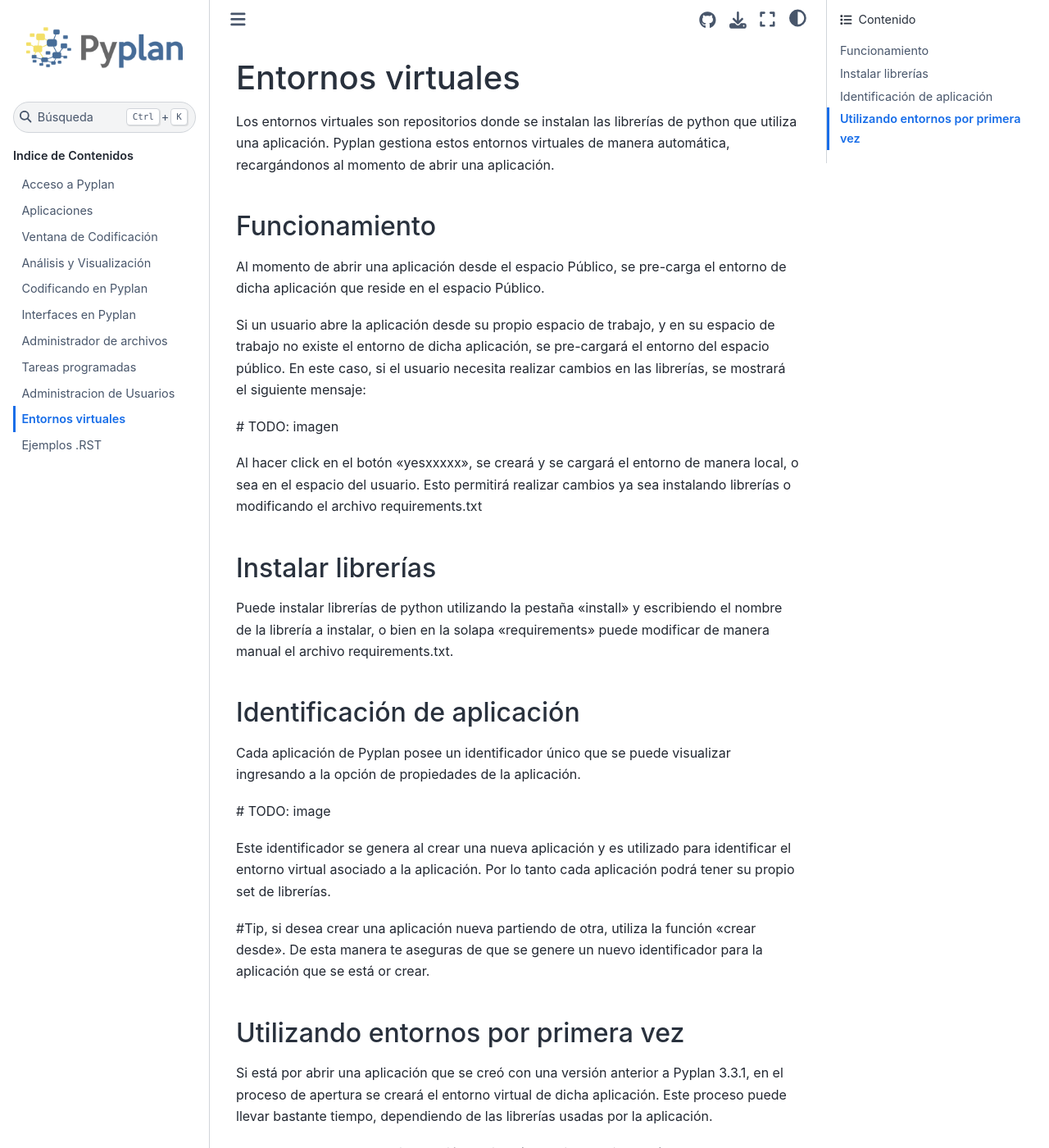
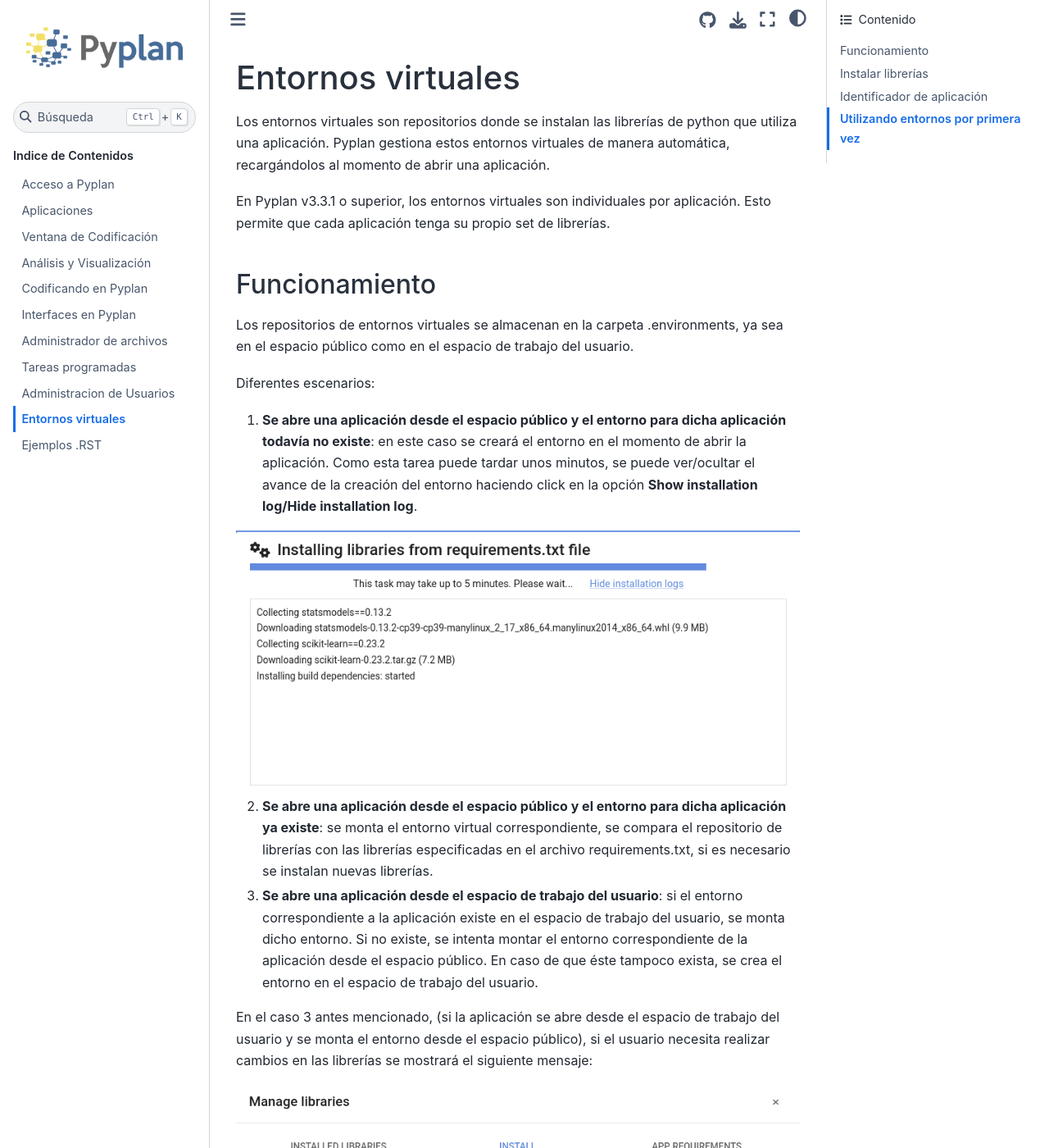
Before and after one commit to pyplan/pyplan, a Sphinx documentation site: the page built from docs/10_environments/index.rst, in a window 1280 px wide and 1400 px high. Shown: the whole window at 82% size. Built offline with Sphinx 7.4.7 and the Sphinx Book theme 1.1.4, drawn with Linux system fonts in a browser that asks for light colours; some of the changed text lies outside the part shown.

Commit message:
Manejo de entornos

```diff
--- a/docs/10_environments/index.rst
+++ b/docs/10_environments/index.rst
@@ -2,44 +2,71 @@
 ==================
 
 Los entornos virtuales son repositorios donde se instalan las librerías de python que utiliza una aplicación.
-Pyplan gestiona estos entornos virtuales de manera automática, recargándonos al momento de abrir una aplicación.
+Pyplan gestiona estos entornos virtuales de manera automática, recargándolos al momento de abrir una aplicación.
+
+En Pyplan v3.3.1 o superior, los entornos virtuales son individuales por aplicación. Esto permite que cada aplicación tenga su propio set de librerías.
 
 
 Funcionamiento
 --------------
 
-Al momento de abrir una aplicación desde el espacio Público, se pre-carga el entorno de dicha aplicación que reside en el espacio Público.
+Los repositorios de entornos virtuales se almacenan en la carpeta .environments, ya sea en el espacio público como en el espacio de trabajo del usuario.
 
-Si un usuario abre la aplicación desde su propio espacio de trabajo, y en su espacio de trabajo no existe el entorno de dicha aplicación,
-se pre-cargará el entorno del espacio público. En este caso, si el usuario necesita realizar cambios en las librerías, se mostrará el siguiente mensaje:
+Diferentes escenarios:
+
+1. **Se abre una aplicación desde el espacio público y el entorno para dicha aplicación todavía no existe**: en este caso se creará el entorno en el momento de abrir la aplicación. Como esta tarea puede tardar unos minutos, se puede ver/ocultar el avance de la creación del entorno haciendo click en la opción **Show installation log/Hide installation log**.
+
+.. image:: images/show-installation-log-expanded.png
 
 
-# TODO: imagen
+2. **Se abre una aplicación desde el espacio público y el entorno para dicha aplicación ya existe**: se monta el entorno virtual correspondiente, se compara el repositorio de librerías con las librerías especificadas en el archivo requirements.txt, si es necesario se instalan nuevas librerías.
 
-Al hacer click en el botón "yesxxxxx", se creará y se cargará el entorno de manera local, o sea en el espacio del usuario. Esto permitirá
-realizar cambios ya sea instalando librerías o modificando el archivo requirements.txt
+
+3. **Se abre una aplicación desde el espacio de trabajo del usuario**: si el entorno correspondiente a la aplicación existe en el espacio de trabajo del usuario, se monta dicho entorno. Si no existe, se intenta montar el entorno correspondiente de la aplicación desde el espacio público. En caso de que éste tampoco exista, se crea el entorno en el espacio de trabajo del usuario.
+
+
+En el caso 3 antes mencionado, (si la aplicación se abre desde el espacio de trabajo del usuario y se monta el entorno desde el espacio público), si el usuario necesita realizar cambios en las librerías se mostrará el siguiente mensaje:
+
+.. image:: images/shared-environment.png
+
+Esto indica que para realizar cambios (ya sea instalando una librería utilizando la herramienta "pip install" o modificando el archivo requirements.txt)
+se deberá crear el entorno virtual en el espacio del usuario. Ésta tarea es automática y se inicia haciendo click en el botón: **Yes, perform these tasks**.
+Esto tomará un tiempo y luego el usuario podrá instalar las librerías que sean necesarias.
+
+.. tip:: Realize esta acción sólo en el caso de que necesite agregar/modificar librerías.
 
 
 Instalar librerías
 ------------------
 
-Puede instalar librerías de python utilizando la pestaña "install" y escribiendo el nombre de la librería a instalar, o bien en la solapa
-"requirements" puede modificar de manera manual el archivo requirements.txt.
+Se puede instalar librerías de dos formas:
+
+1. utilizando la pestaña "Install" y escribir el nombre de la librería a instalar
+
+.. image:: images/pip-install.png
+
+2. desde la pestaña "App requirements" puede modificar de manera manual el archivo requirements.txt. Esta última opción brinda mas control sobre las librerías que necesita la aplicación.
+
+.. image:: images/requirements.png
+
+En definitiva, el set de librerías que una aplicación necesita se define en el archivo de requerimientos (requirements.txt).
+Este archivo se genera automáticamente si el usuario quita una librería desde la pestaña "Installed libraries" o agrega una nueva librería utilizando la pestaña "Install"
 
 
-Identificación de aplicación
-----------------------------
+Identificador de aplicación
+---------------------------
 
-Cada aplicación de Pyplan posee un identificador único que se puede visualizar ingresando a la opción de propiedades de la aplicación.
+Cada aplicación de Pyplan posee un **identificador único** que se puede visualizar ingresando a la opción de propiedades de la aplicación.
 
+.. image:: images/app-properties-button.png
 
-# TODO: image
+.. image:: images/app-properties.png
 
 Este identificador se genera al crear una nueva aplicación y es utilizado para identificar el entorno virtual asociado a la aplicación. Por lo tanto
-cada aplicación podrá tener su propio set de librerías.
+es importante asegurarse de que todas las versiones de la misma aplicación tengan el mismo identificador, como así también que todas las aplicaciones
+distintas tengan su propio identificador.
 
-#Tip, si desea crear una aplicación nueva partiendo de otra, utiliza la función "crear desde". De esta manera te aseguras de que se genere
-un nuevo identificador para la aplicación que se está or crear.
+.. tip:: Si desea crear una aplicación nueva partiendo de otra, utilice la función "crear desde". De esta manera se asegura de que se genere un nuevo identificador único para la aplicación que se está por crear.
 
 
 Utilizando entornos por primera vez
@@ -47,7 +74,3 @@
 
 Si está por abrir una aplicación que se creó con una versión anterior a Pyplan 3.3.1, en el proceso de apertura se creará el entorno virtual
 de dicha aplicación. Este proceso puede llevar bastante tiempo, dependiendo de las librerías usadas por la aplicación.
-
-Puede ver el avance de la instalación de librerías haciendo click aquí:
-
-#TODO image
```
Also changed, not shown: docs/10_environments/images/app-properties-button.png (added), docs/10_environments/images/app-properties.png (added), docs/10_environments/images/pip-install.png (added), docs/10_environments/images/requirements.png (added), docs/10_environments/images/shared-environment.png (added), docs/10_environments/images/show-installation-log-expanded.png (added).
